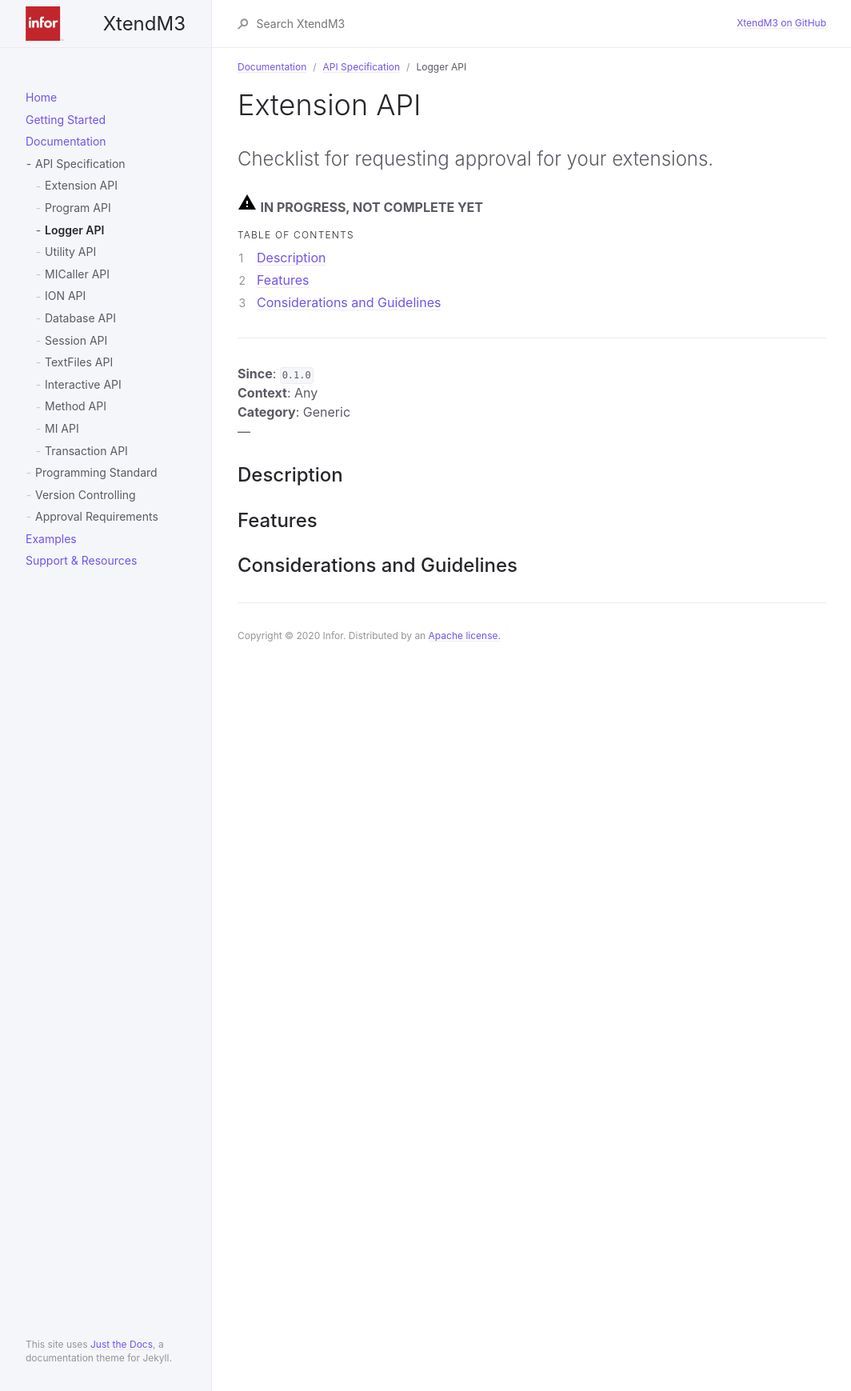
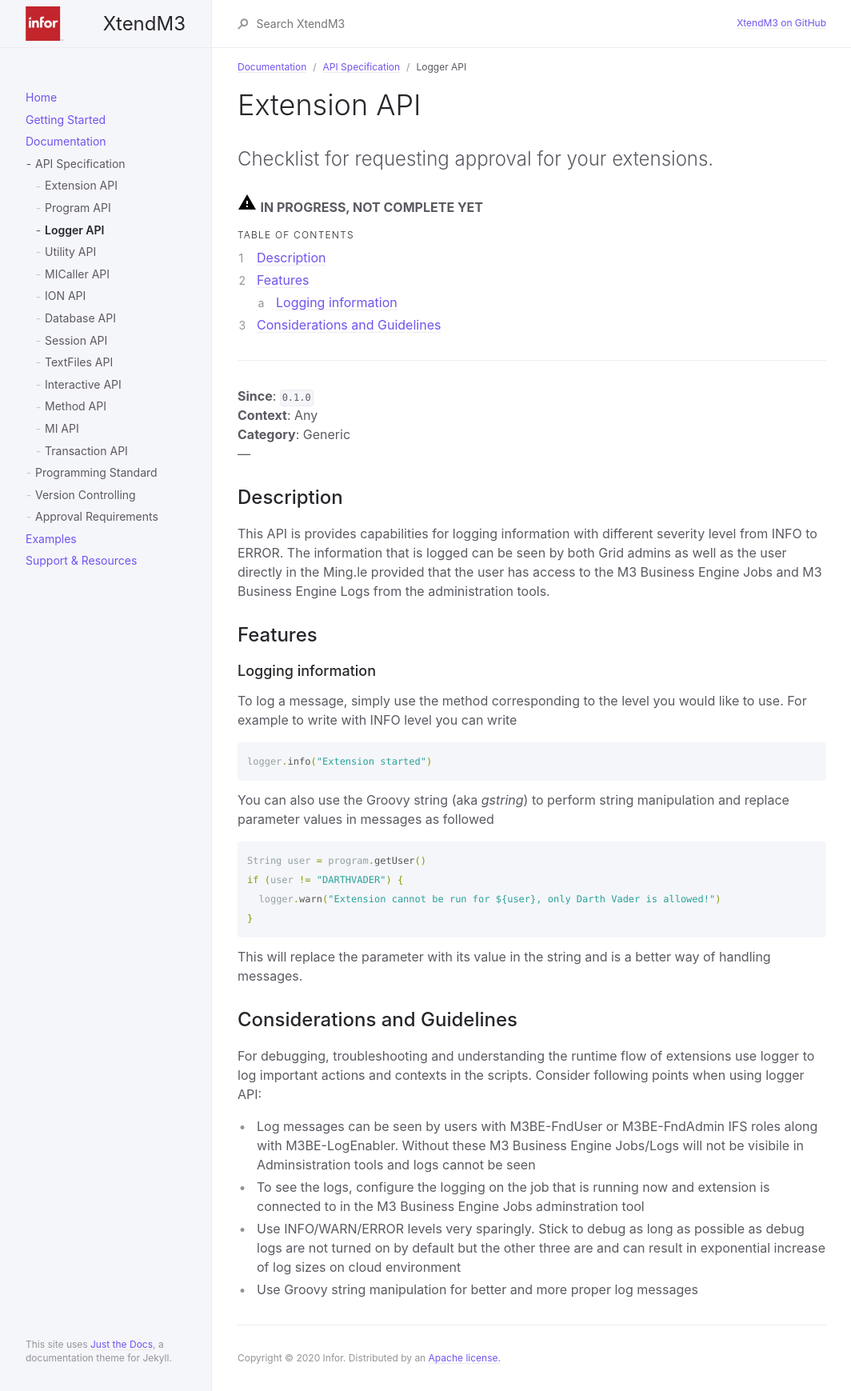
Before and after one commit to infor-cloud/xtendm3, a Jekyll site: the page built from docs/documentation/api-specification/logger-api.md, in a window 1280 px wide. Shown: the whole page at 80% size, without its empty margins (107-1171 px from the left). Built offline with Jekyll 4.4.1, drawn with Linux system fonts in a browser that asks for light colours.

Commit message:
Add logger API specification

````diff
--- a/docs/documentation/api-specification/logger-api.md
+++ b/docs/documentation/api-specification/logger-api.md
@@ -26,7 +26,39 @@ Checklist for requesting approval for your extensions.
 **Category**: Generic
 ---
 ## Description
+This API is provides capabilities for logging information with different severity level from INFO to ERROR. The
+information that is logged can be seen by both Grid admins as well as the user directly in the Ming.le provided that the
+user has access to the M3 Business Engine Jobs and M3 Business Engine Logs from the administration tools.
+
 
 ## Features
 
+### Logging information
+To log a message, simply use the method corresponding to the level you would like to use. For example to write with INFO
+level you can write
+```groovy
+logger.info("Extension started")
+```
+
+You can also use the Groovy string (aka _gstring_) to perform string manipulation and replace parameter values in messages
+as followed
+```groovy
+String user = program.getUser()
+if (user != "DARTHVADER") {
+  logger.warn("Extension cannot be run for ${user}, only Darth Vader is allowed!")
+}
+```
+
+This will replace the parameter with its value in the string and is a better way of handling messages.
+
 ## Considerations and Guidelines
+For debugging, troubleshooting and understanding the runtime flow of extensions use logger to log important
+actions and contexts in the scripts. Consider following points when using logger API:
+
+* Log messages can be seen by users with M3BE-FndUser or M3BE-FndAdmin IFS roles along with M3BE-LogEnabler. Without
+    these M3 Business Engine Jobs/Logs will not be visibile in Adminsistration tools and logs cannot be seen
+* To see the logs, configure the logging on the job that is running now and extension is connected to in the M3 Business
+    Engine Jobs adminstration tool
+* Use INFO/WARN/ERROR levels very sparingly. Stick to debug as long as possible as debug logs are not turned on by
+    default but the other three are and can result in exponential increase of log sizes on cloud environment
+* Use Groovy string manipulation for better and more proper log messages
````
